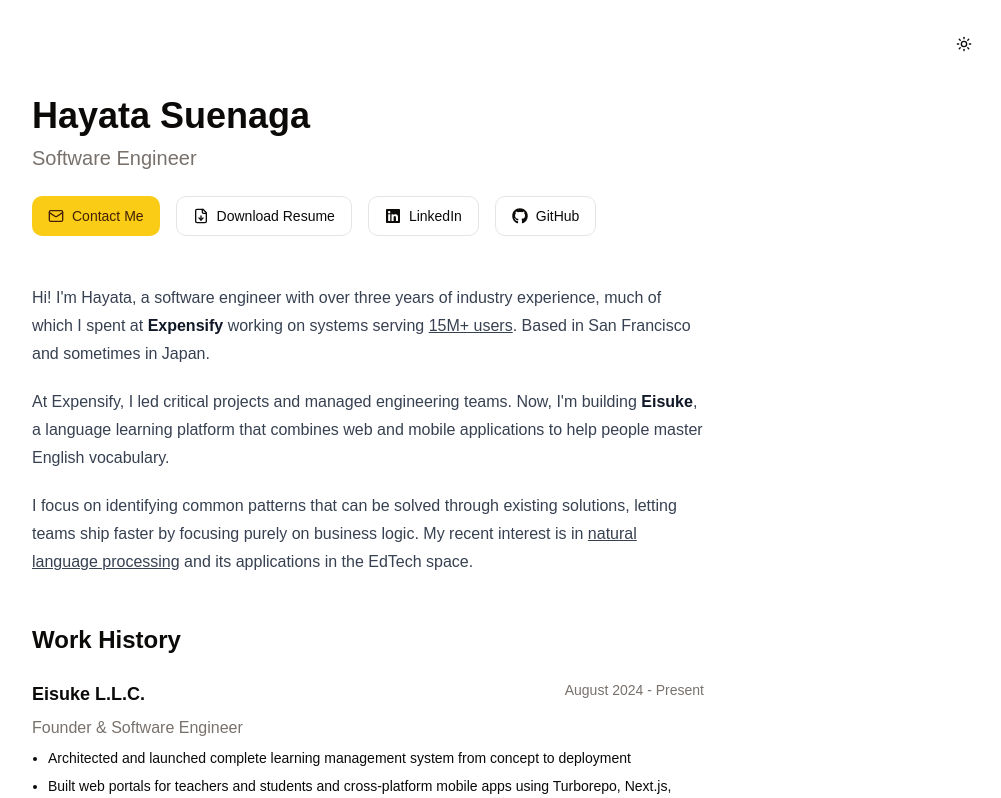
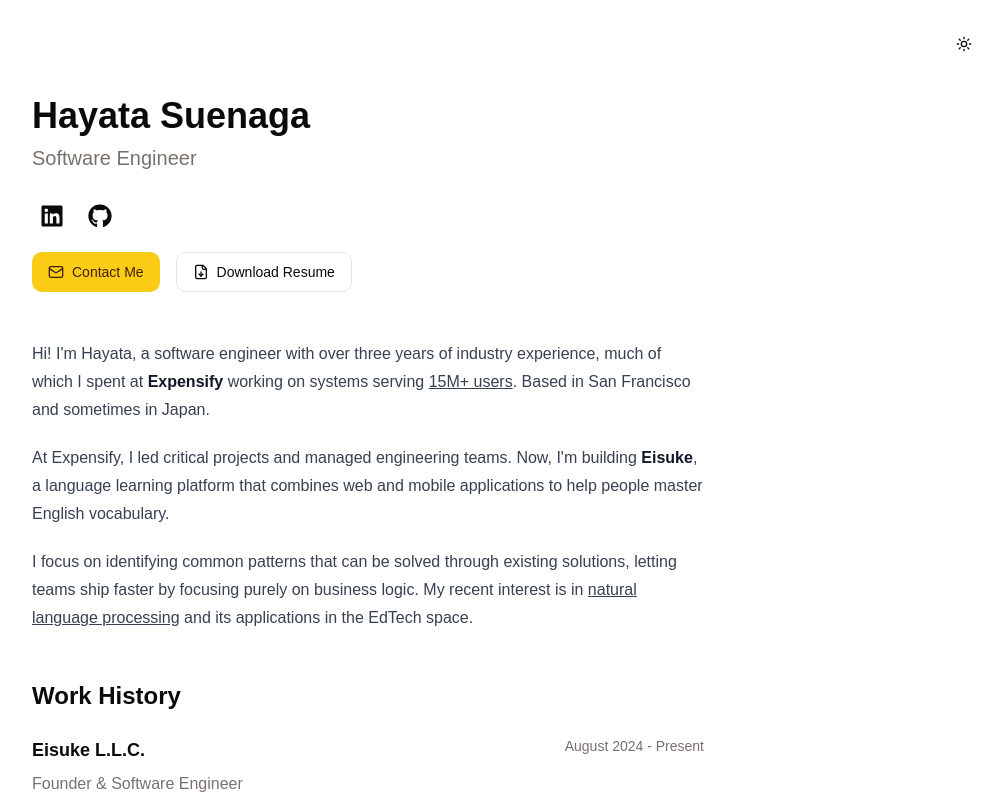
Before and after one commit to hayata-suenaga/portfolio, a Next.js app: page / in a window 1280 px wide. Shown: the top 798 px of the page, without its empty margins (272-1273 px from the left). Built offline with nearby package versions, Linux system fonts and the light colour scheme.

Commit message:
chore: add links and icons

```diff
--- a/src/app/page.tsx
+++ b/src/app/page.tsx
@@ -4,6 +4,7 @@
 import { Sun, Moon, Mail, FileDown } from "lucide-react";
 import { FaGithub, FaLinkedin } from "react-icons/fa";
 import { useTheme } from "next-themes";
+import Link from "next/link";
 
 export default function PortfolioPage() {
   const { theme, setTheme } = useTheme();
@@ -30,6 +31,36 @@
           <h2 className="text-xl text-muted-foreground mb-6">
             Software Engineer
           </h2>
+          <div className="flex gap-2 mb-4">
+            <Button
+              variant="ghost"
+              size="icon"
+              className="[&_svg]:size-6"
+              asChild
+            >
+              <Link
+                href="https://www.linkedin.com/in/hayata-suenaga/"
+                target="_blank"
+                rel="noopener noreferrer"
+              >
+                <FaLinkedin />
+              </Link>
+            </Button>
+            <Button
+              variant="ghost"
+              size="icon"
+              className="[&_svg]:size-6"
+              asChild
+            >
+              <Link
+                href="https://github.com/hayata-suenaga"
+                target="_blank"
+                rel="noopener noreferrer"
+              >
+                <FaGithub />
+              </Link>
+            </Button>
+          </div>
           <div className="flex flex-wrap gap-4">
             <a href="mailto:hayata.suenaga@eisuke.org">
               <Button className="gap-2">
@@ -41,26 +72,6 @@
               <Button variant="outline" className="gap-2">
                 <FileDown className="h-4 w-4" />
                 Download Resume
-              </Button>
-            </a>
-            <a
-              href="https://www.linkedin.com/in/hayata-suenaga/"
-              target="_blank"
-              rel="noopener noreferrer"
-            >
-              <Button variant="outline" className="gap-2">
-                <FaLinkedin className="h-4 w-4" />
-                LinkedIn
-              </Button>
-            </a>
-            <a
-              href="https://github.com/hayata-suenaga"
-              target="_blank"
-              rel="noopener noreferrer"
-            >
-              <Button variant="outline" className="gap-2">
-                <FaGithub className="h-4 w-4" />
-                GitHub
               </Button>
             </a>
           </div>
```
